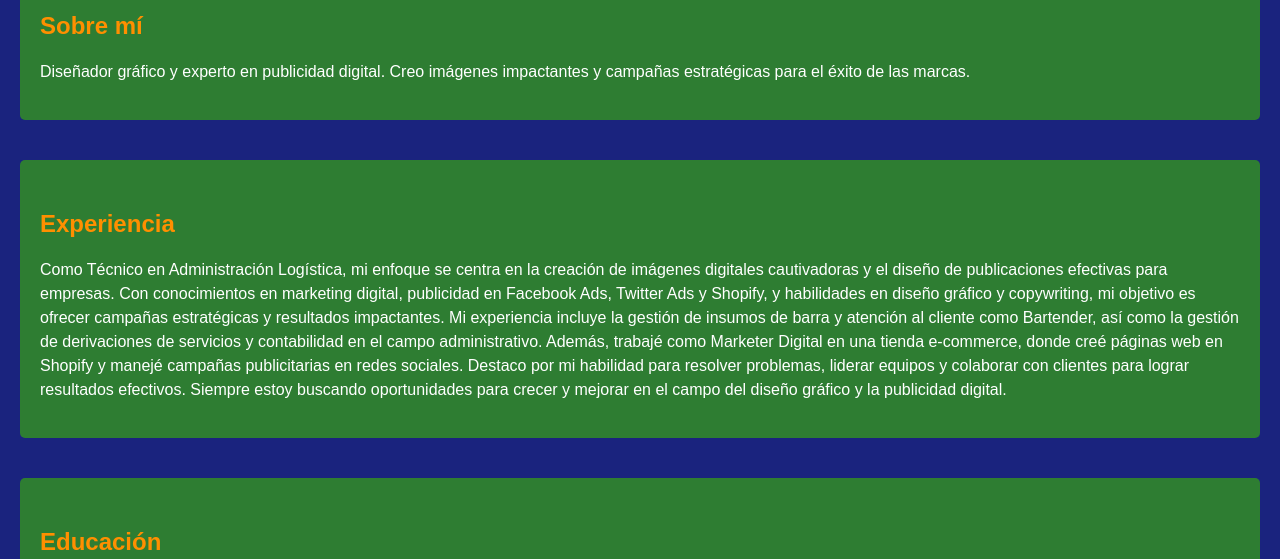
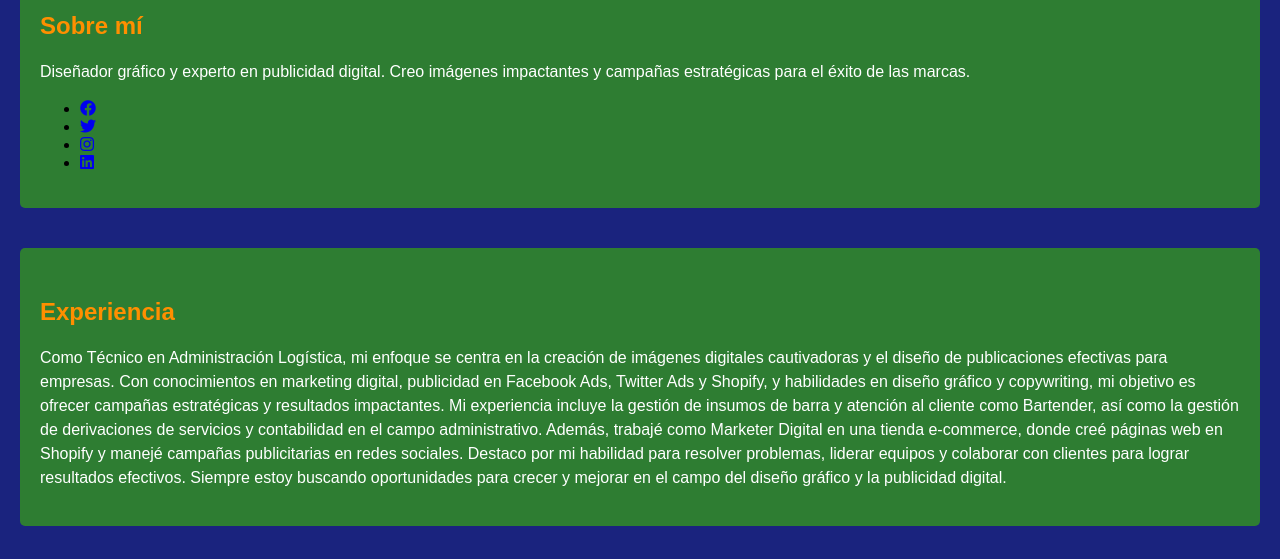
Before and after one commit to Zetape/Mi-primera-pagina-web, a plain HTML site: page index.html in a window 1280 px wide. Shown: the part 253-812 px from the top of the page. Drawn offline with Linux system fonts and the light colour scheme.

Commit message:
Update index.html

```diff
--- a/index.html
+++ b/index.html
@@ -47,6 +47,13 @@
       <img src="https://mir-s3-cdn-cf.behance.net/project_modules/max_1200/bcab4c171839515.6475b2e9a0387.png" alt="Mi Logo" style="width: 150px; height: auto; border-radius: 50%;">
       <h2>Sobre mí</h2>
       <p>Diseñador gráfico y experto en publicidad digital. Creo imágenes impactantes y campañas estratégicas para el éxito de las marcas.</p>
+    <ul class="redes-sociales">
+        <link rel="stylesheet" href="https://cdnjs.cloudflare.com/ajax/libs/font-awesome/5.15.3/css/all.min.css">
+        <li><a href="https://www.facebook.com/paolozc"><i class="fab fa-facebook"></i></a></li>
+        <li><a href="https://twitter.com/Zetape95"><i class="fab fa-twitter"></i></a></li>
+        <li><a href="https://www.instagram.com/paolozc95/"><i class="fab fa-instagram"></i></a></li>
+        <li><a href="https://www.linkedin.com/in/paolo-bernabe-zamorano-cisterna-815778182/"><i class="fab fa-linkedin"></i></a></li>
+      </ul>
     </section>
 
     <section>
```
